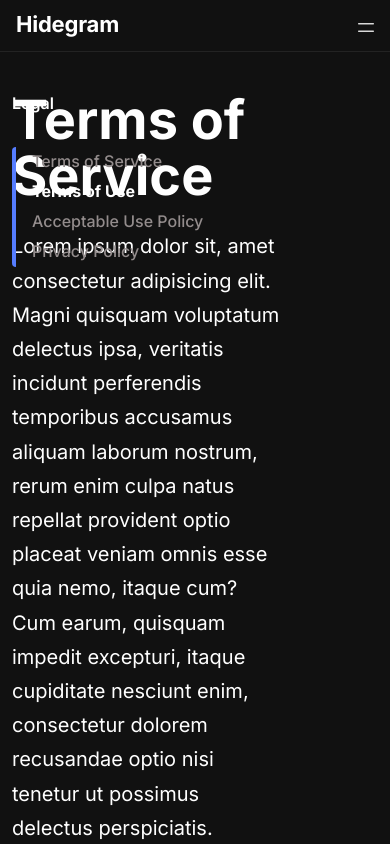
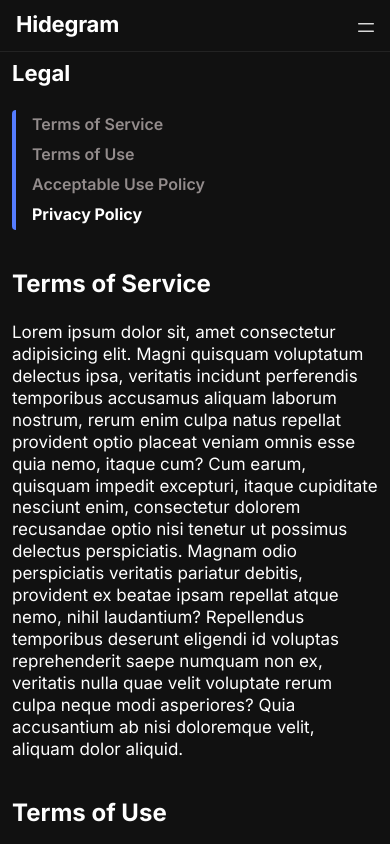
Before and after one commit to AlexCom131/Hide, a plain HTML site: page privpolicy.html in a window 390 px wide. Shown: the top 844 px of the page. Drawn offline with nearby package versions, Linux system fonts and the light colour scheme.

Commit message:
first commit

```diff
--- a/css/Privacy Policy/privacyPolicy.css
+++ b/css/Privacy Policy/privacyPolicy.css
@@ -44,10 +44,12 @@
     height: auto;
     width: 250px;
   }
+
   .sidebar-nav {
     border-radius: 4px;
     border-left: 4px solid rgba(86, 125, 255, 1);
   }
+
   .sidebar-nav .nav-link {
     padding: .25rem 1rem;
     color: #938c8c;
@@ -56,7 +58,43 @@
     line-height: 137%;
 
   }
+
   .sidebar-nav .nav-link.active {
     font-weight: bold;
     color: #fff;
   }
+
+  @media (max-width:770px) {
+
+    .legalTextMain{
+      font-weight: 700;
+      font-size: 24px;
+    }
+
+    .legalTextContent{
+      font-weight: 400;
+      font-size: 17px;
+      line-height: 129%;
+    }
+
+    .legal{
+      font-weight: 700;
+      font-size: 22px;
+      line-height: 127%;
+
+      padding-bottom: 22px;
+    }
+
+    .sidebar{
+      top: 60px;
+    }
+
+    .sidebar-nav .nav-link {
+      font-weight: 600;
+    }
+
+    .content{
+      margin-top: 220px;
+    }
+
+  }
--- a/privpolicy.html
+++ b/privpolicy.html
@@ -55,7 +55,7 @@
                 <div class="container">
                     <div class="row">
 
-                        <div class="col-9">
+                        <div class="col-md-9 col-sm-12 order-1 order-sm-0">
 
                             <div class="content">
                                 <div id="section1">
@@ -89,8 +89,8 @@
                                 </div>
                               </div>
                         </div>
-                        <div class="col-auto" style="width: 60px;"></div>
-                        <div class="col-2">
+
+                        <div class="col-md-3 col-sm-12 order-0 order-sm-1">
                             <div class="sidebar">
                                 <div class="legal">Legal</div>
                                 <ul class="nav flex-column sidebar-nav">
```
